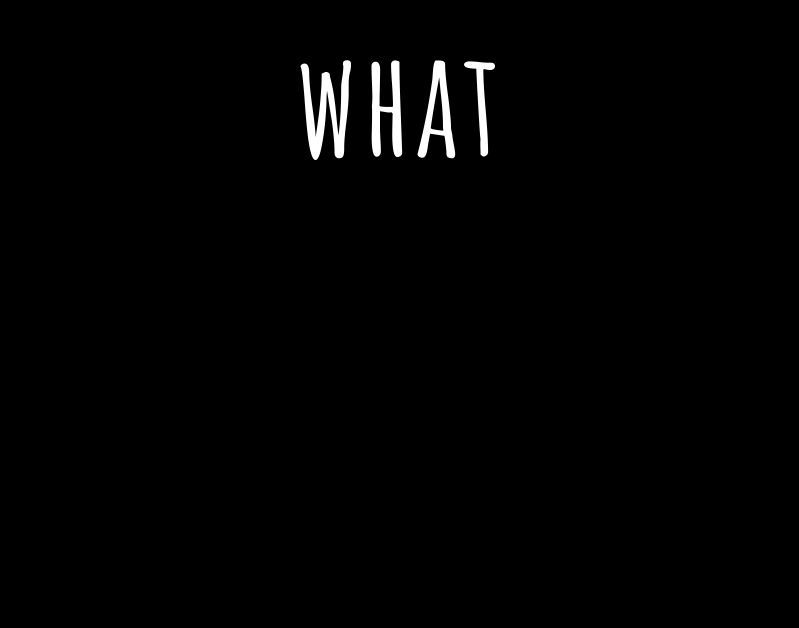
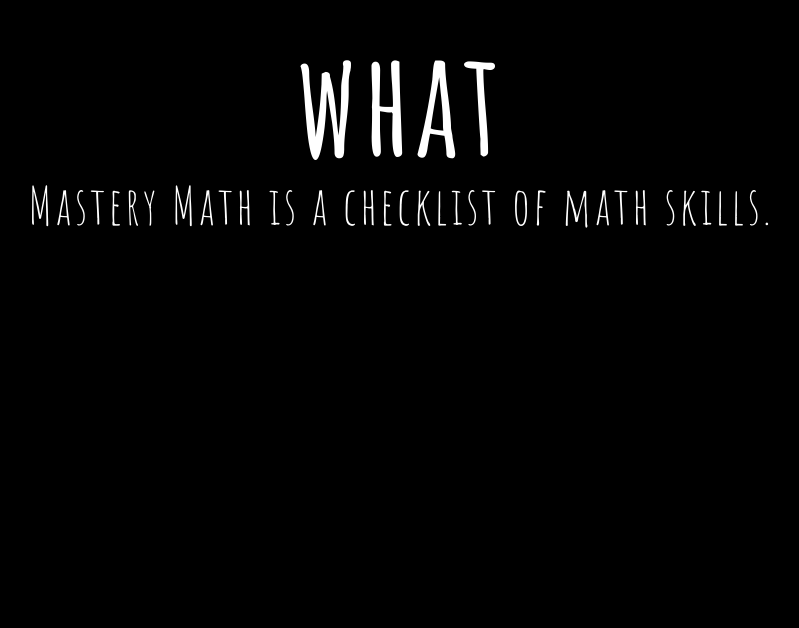
Before and after one commit to nigel-f-wilson/masterymath.org_cra, a React (Create React App) app in the folder frontend/: page / in a window 1280 px wide. Shown: the part 932-1560 px from the top of the page, without its empty margins (239-1038 px from the left). Built offline with nearby package versions, Linux system fonts and the light colour scheme; a web font is replaced by a local one.

Commit message:
Extract ScrollingPage to own file

```diff
--- a/frontend/src/pages/WelcomePage.js
+++ b/frontend/src/pages/WelcomePage.js
@@ -10,8 +10,9 @@ import { faArrowCircleDown } from '@fortawesome/free-solid-svg-icons'
 
 // CUSTOM
 import { Title, Subtitle, ButtonLabel } from "../components/text";
-import { Navbar, ScrollToTopButton } from "../components/navigation";
+import { Navbar } from "../components/navigation";
 import { SettingsContext, LayoutContext } from "../contexts";
+import { ScrollingPage } from "../components/layout";
 
 const sectionLinks = [
     {
@@ -48,25 +49,12 @@ export default function WelcomePage() {
   )
 }
 
-function ScrollingPage(props) {
-  const { colorTheme } = useContext(SettingsContext)
-  const bgColor = (colorTheme === "dark") ? "black" : "white"
-  // const fontColor = (colorTheme === "dark") ? "white" : "black"
-  return (
-    <Box bgcolor={bgColor} >
-      {props.children}
-      <ScrollToTopButton />
-    </Box>
-  )
-
-}
-
 function TitleSection(props) {
   const { id } = props
   return (
     <Box id={id} sx={{ height: '100vh' }}  >
       <Header />
-      <ScrollLinks height="20vh" />
+      <ScrollDownLinks height="20vh" />
     </Box>
   )
 }
@@ -83,7 +71,19 @@ function Header() {
   )
 }
 
-function ScrollLinks(props) {
+// function SignInButton() {
+
+
+//   return (
+//     <MenuItem component={HashLink} to={props.to} smooth ref={ref} >
+//       <Box border={`solid ${fontColor} 1px`} borderRadius={4} height='2.7rem' width='100%' display='flex' justifyContent='center' alignItems='center' >
+//         <ButtonLabel text={props.label} fontFamily="roboto" startIcon={faArrowCircleDown} />
+//       </Box>
+//     </MenuItem>
+//   )
+// }
+
+function ScrollDownLinks(props) {
   const { height } = props
   const { colorTheme } = useContext(SettingsContext)
   const fontColor = (colorTheme === "dark") ? "white" : "black"
@@ -125,8 +125,8 @@ function LandingSection(props) {
   return (
     <Box id={id} height='100vh' paddingTop={`${navbarHeightPx}px`} >
       <Title text={id} />
+      <Subtitle fontFamily="Amatic SC" text="Mastery Math is a checklist of math skills." />
 
-      Content of each landing page
 
 
 
```
